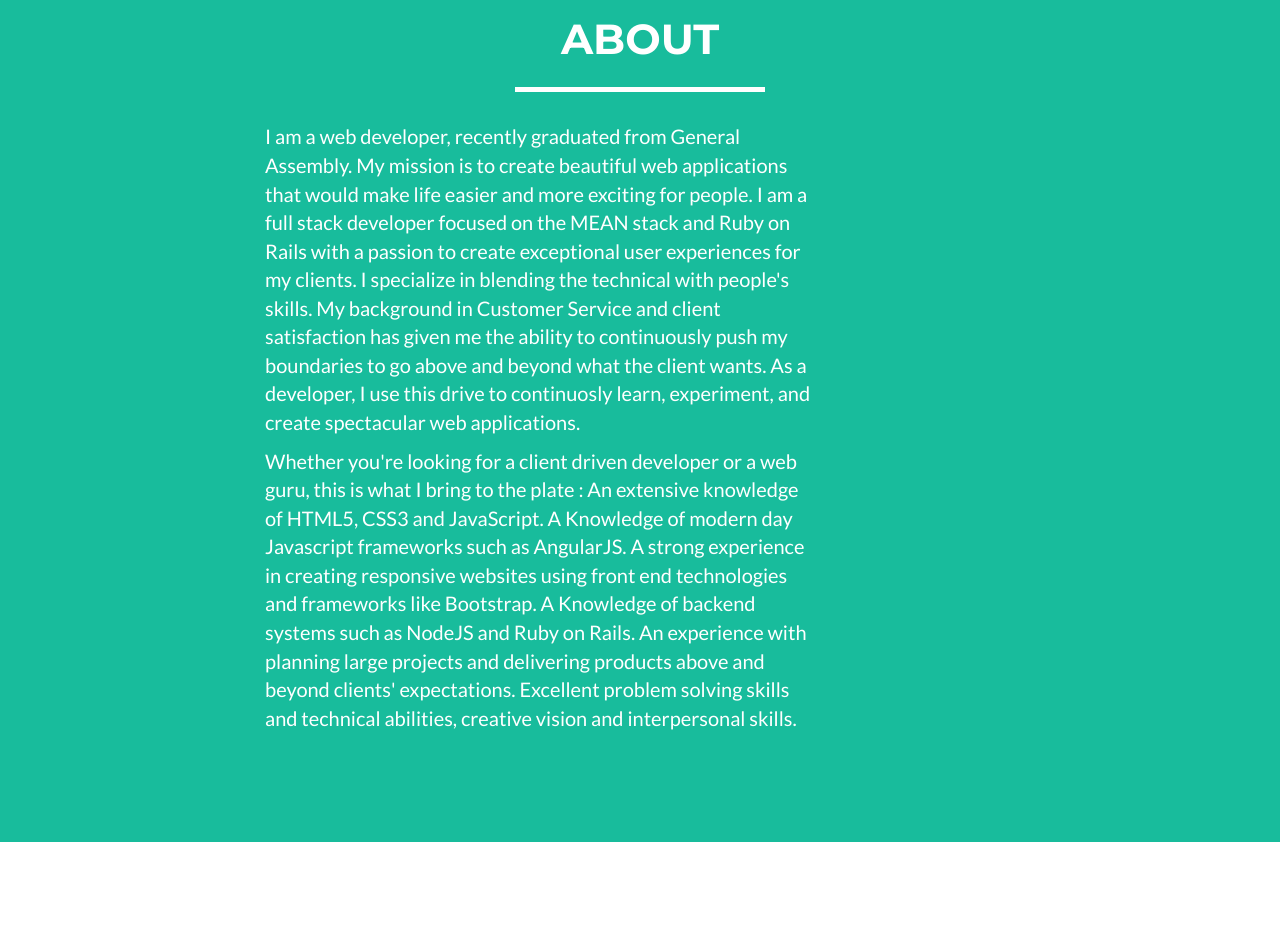
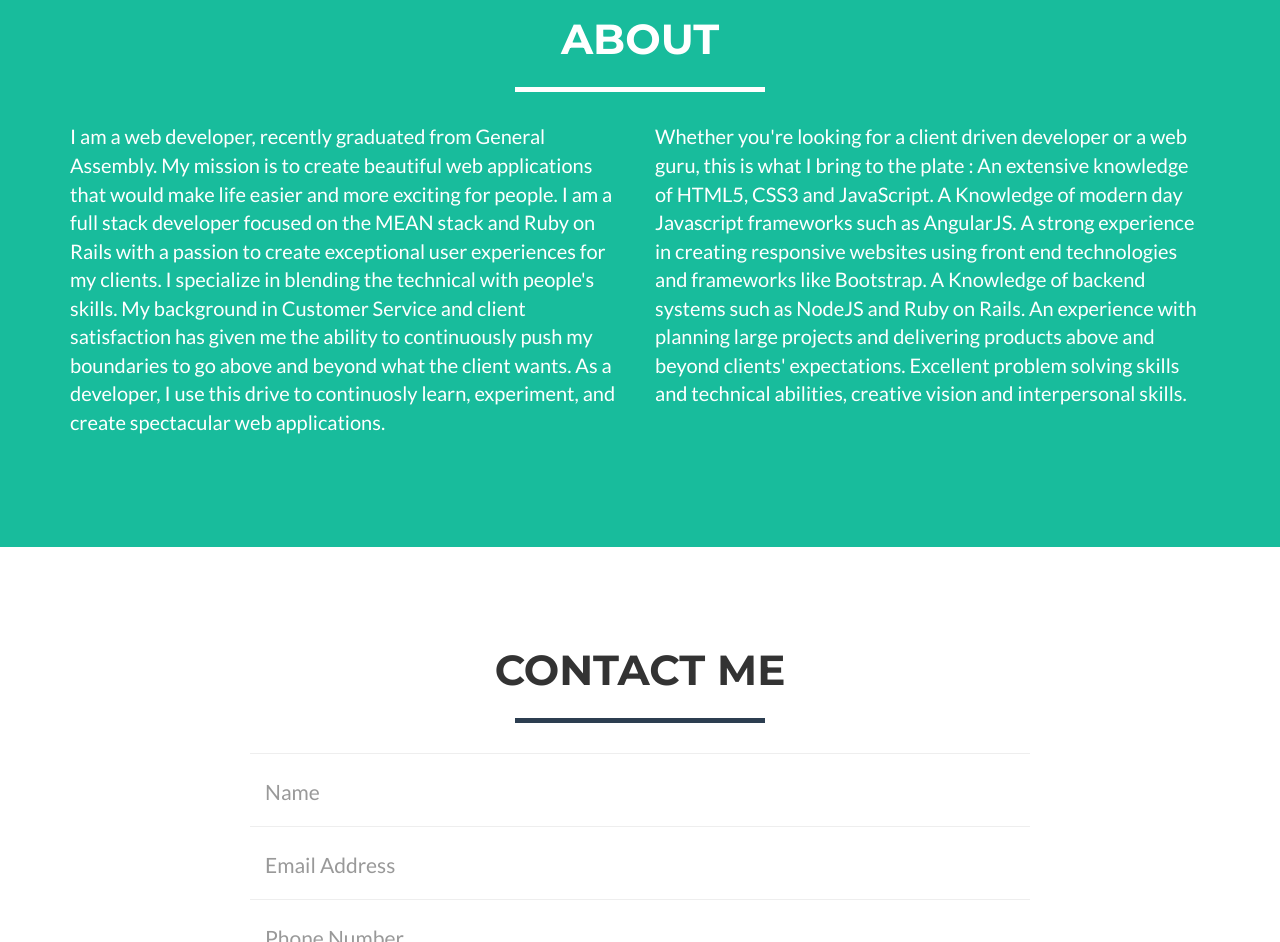
Before and after one commit to ramata/ramata.github.io, a website: page index.html in a window 1280 px wide. Shown: the part 1880-2822 px from the top of the page. Drawn offline with nearby package versions, Linux system fonts and the light colour scheme; files whose address does not match are found by name.

Commit message:
working on my about column

```diff
--- a/index.html
+++ b/index.html
@@ -166,7 +166,7 @@
                 </div>
             </div>
             <div class="row">
-                <div class="col-lg-6 col-lg-offset-2">
+                <div class="col-lg-6 col-lg-offset-0">
                     <p>I am a web developer, recently graduated from General Assembly. My mission is to create beautiful web applications that would make life easier and more exciting for people. I am a full stack developer focused on the MEAN stack and
                     Ruby on Rails with a passion to create exceptional user experiences for my clients. I specialize in blending the technical with people's skills. My background in Customer Service and client satisfaction has given me the ability to continuously push my boundaries to go above and beyond what the client wants. As a developer,
                     I use this drive to continuosly learn, experiment, and create spectacular web applications.</p>
@@ -175,7 +175,7 @@
                     <p>I specialize in blending the technical with people's skills. My background in Customer Service and client satisfaction has given me the ability to continuously push my boundaries to go above and beyond what the client wants. As a developer,
                     I use this drive to continuosly learn, experiment, and create spectacular web applications. Whether you're a looking for a client driven developer or a web guru, this is what I bring to the plate :</p>
                 </div> -->
-                <div class="col-lg-6 col-lg-offset-2">
+                <div class="col-lg-6 col-lg-offset-0">
                     <p>Whether you're looking for a client driven developer or a web guru, this is what I bring to the plate : An extensive knowledge of HTML5, CSS3 and JavaScript. A Knowledge of modern day Javascript frameworks such as AngularJS. A strong experience in creating responsive websites using front end technologies and frameworks like Bootstrap.
                     A Knowledge of backend systems such as NodeJS and Ruby on Rails. An experience with planning large projects and delivering products above and beyond clients' expectations. Excellent problem solving skills and technical abilities, creative vision and interpersonal skills.</p>
                 </div>
```
